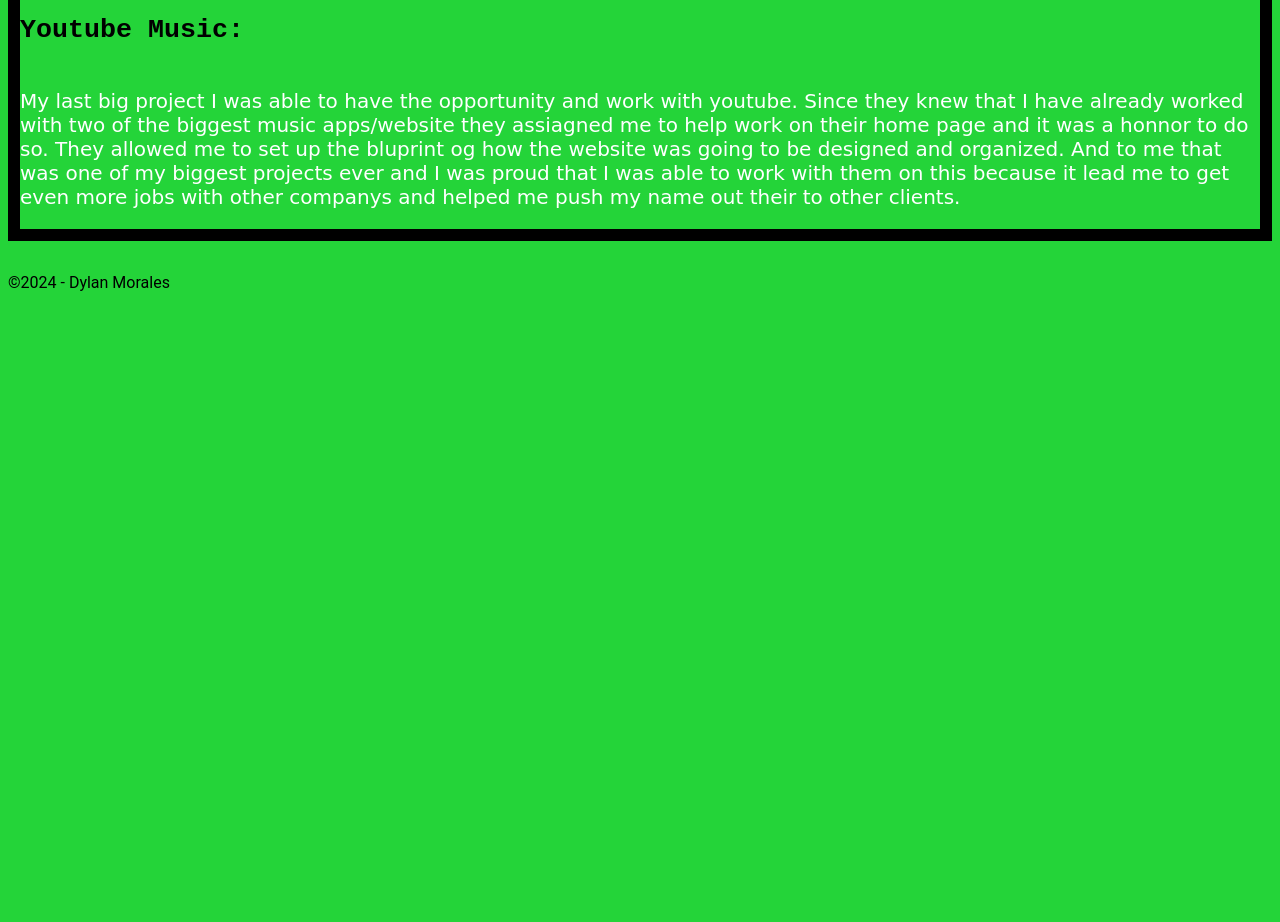
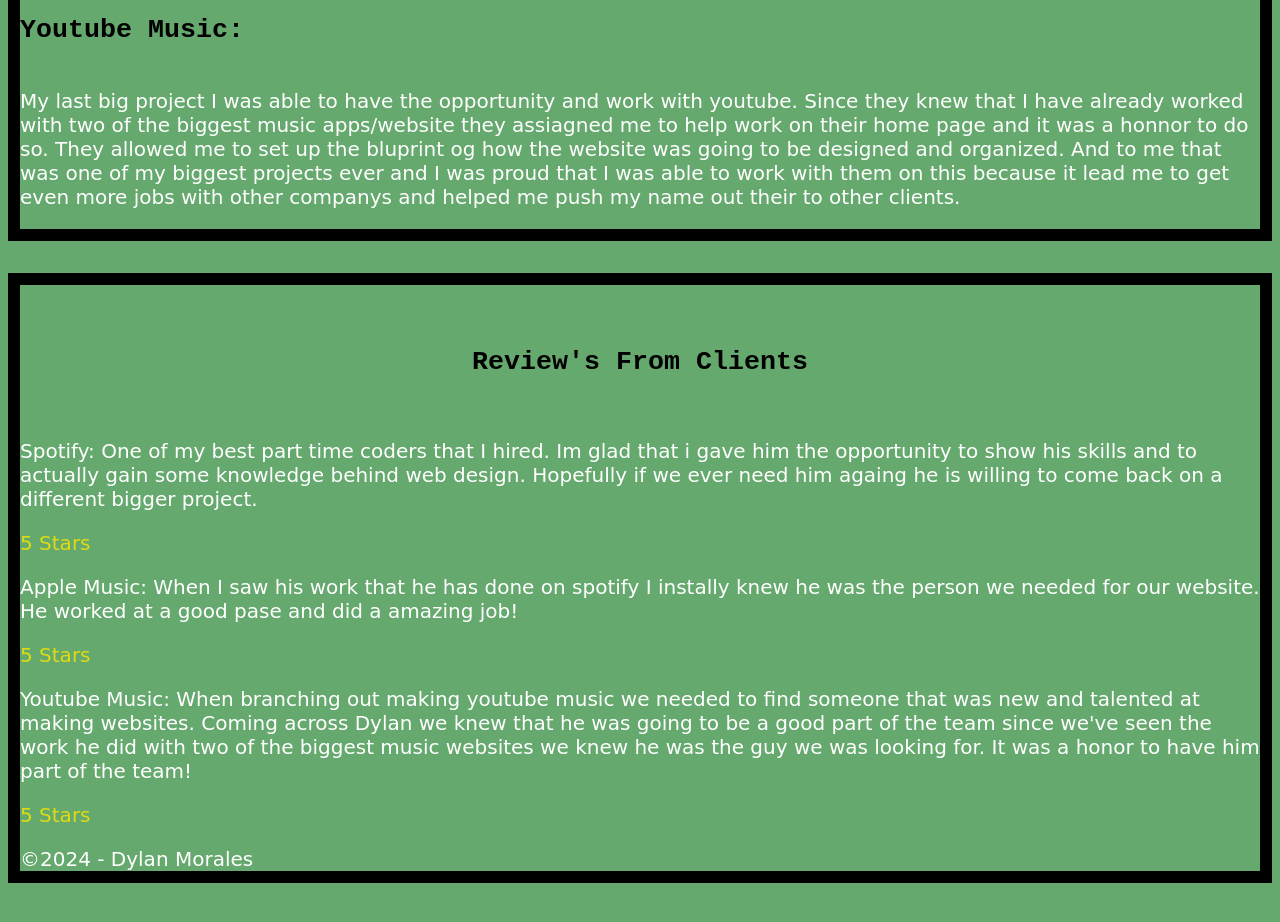
Before and after one commit to RVCC-IDMX/midterm-DylanMMorales, a plain HTML site: page index.html in a window 1280 px wide. Shown: the part 1150-2072 px from the top of the page. Before the commit the page ends 1450 px from the top, so only its background shows below. Drawn offline with Linux system fonts and the light colour scheme.

Commit message:
Finished

```diff
--- a/css/style.css
+++ b/css/style.css
@@ -1,6 +1,6 @@
 body {
     font-family:Roboto;
-    background-color:#24d439;
+    background-color:#0774149d;
     color: black;
 
 }
@@ -80,3 +80,29 @@
     font-size: 20px;
 
 }
+
+/* Reviews */
+
+
+h6{
+    font-family:monospace;
+    text-align:center;
+    font-size:20pt;
+    color:black;
+}
+
+
+#Reviews {
+
+    border: 12px solid #000000;
+    margin-bottom:20rem;
+    color:white;
+    font-family: cursive;
+    font-size: 20px;
+
+
+}
+
+#Rating {
+    color: rgb(220, 220, 18);
+}
--- a/index.html
+++ b/index.html
@@ -48,6 +48,27 @@
 </div>
 </section>
 
+
+<section id="Reviews">
+  <header>
+    <h6>Review's From Clients</h6>
+  </header>
+  <div>
+  <h7> Spotify: One of my best part time coders that I hired. Im glad that i gave him the opportunity to show his skills and to actually gain some knowledge behind web design. Hopefully if we ever need him againg he is willing to come back on a different bigger project.  </h7>
+  <section id="Rating">
+  <p>5 Stars</p>
+</section>
+
+<h8> Apple Music: When I saw his work that he has done on spotify I instally knew he was the person we needed for our website. He worked at a good pase and did a amazing job!</h8>
+<section id="Rating">
+<p>5 Stars</p>
+</section>
+
+<h9> Youtube Music: When branching out making youtube music we needed to find someone that was new and talented at making websites. Coming across Dylan we knew that he was going to be a good part of the team since we've seen the work he did with two of the biggest music websites we knew he was the guy we was looking for. It was a honor to have him part of the team!  </h9>
+<section id="Rating">
+<p>5 Stars</p>
+</section>
+
 <div>
 
 
```
